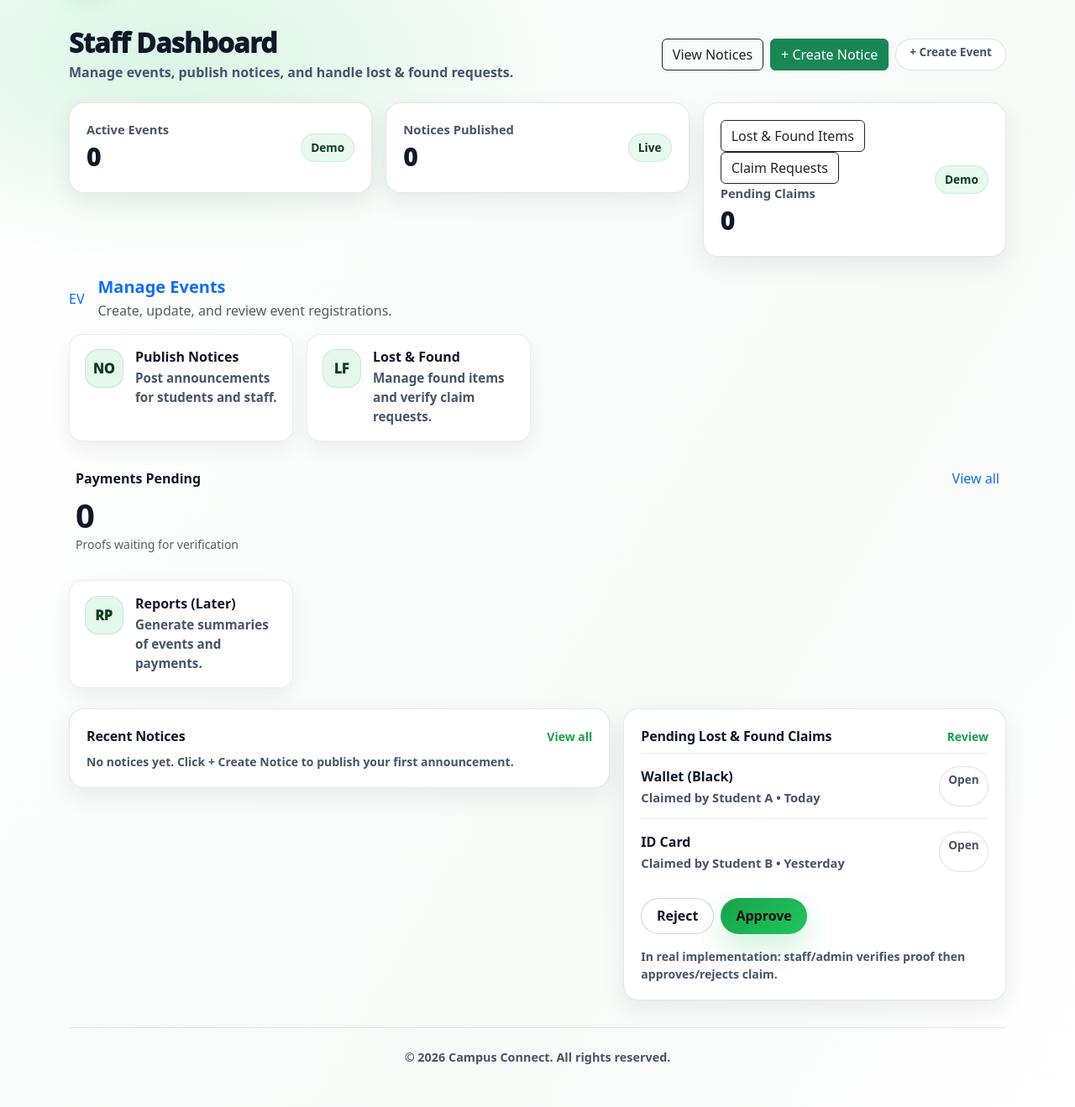
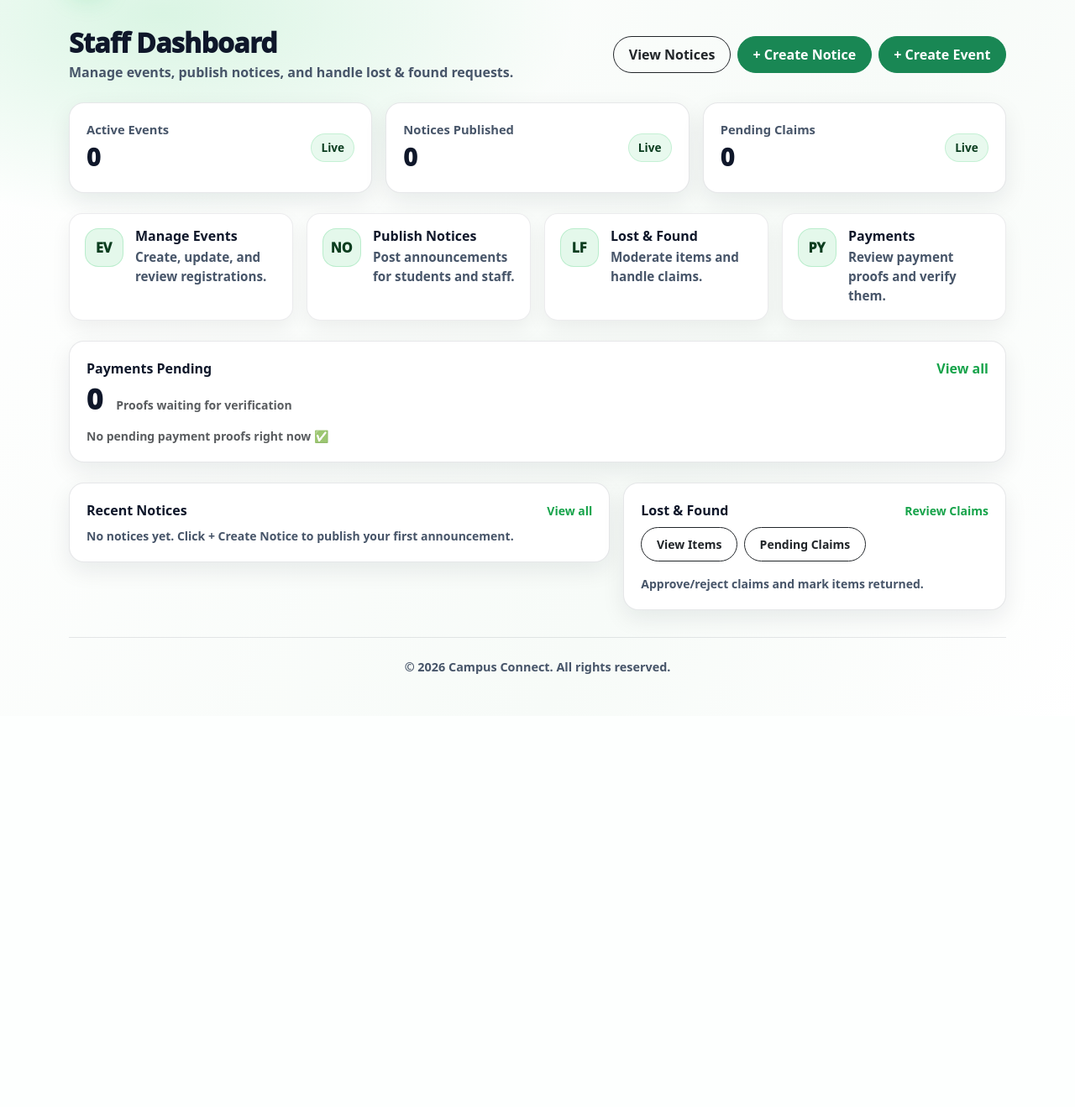
Before and after one commit to Rohitt-Giri/campus-connect, a Django app: page /staff/dashboard/ in a window 1280 px wide. Shown: the part 77-1396 px from the top of the page at 84% size. After the commit the page ends 880 px from the top, so only its background shows below. Run offline with Django 5.2, Linux system fonts and the light colour scheme; the visitor is signed in with stand-in values (Sample User, id 1); data comes from the database, SQL or seed files in the repository; data that the repository does not hold is empty.

Commit message:
Fourth Commit

```diff
--- a/events/views.py
+++ b/events/views.py
@@ -16,6 +16,8 @@ def _staff_or_admin(user):
     if getattr(user, "is_superuser", False) or getattr(user, "is_staff", False):
         return True
     return getattr(user, "role", None) in [User.Role.STAFF, User.Role.ADMIN]
+
+
 
 
 @login_required
--- a/staff/templates/staff/dashboard.html
+++ b/staff/templates/staff/dashboard.html
@@ -21,7 +21,6 @@
       --green2:#22c55e;
       --green-soft:#eafff1;
 
-      --shadow: 0 18px 45px rgba(15,23,42,0.10);
       --shadow2: 0 10px 28px rgba(15,23,42,0.08);
       --radius: 18px;
     }
@@ -63,40 +62,13 @@
       box-shadow: 0 14px 30px rgba(34,197,94,0.22);
     }
 
-    .btn-pill{
-      border-radius: 999px;
-      padding: .55rem 1.1rem;
-      font-weight: 800;
-    }
-    .btn-ghost{
-      border: 1px solid rgba(15,23,42,0.18);
-      background: #fff;
-      color: var(--text);
-    }
+    .btn-pill{ border-radius: 999px; padding: .55rem 1.1rem; font-weight: 800; }
+    .btn-ghost{ border: 1px solid rgba(15,23,42,0.18); background: #fff; color: var(--text); }
     .btn-ghost:hover{ background: #f8fafc; }
 
-    .btn-primary-cc{
-      border: 0;
-      border-radius: 999px;
-      padding: .6rem 1.15rem;
-      font-weight: 900;
-      color: #06120a;
-      background: linear-gradient(135deg, var(--green), var(--green2));
-      box-shadow: 0 16px 34px rgba(34,197,94,0.22);
-    }
-    .btn-primary-cc:hover{ filter: brightness(1.02); }
-
-    /* Layout */
     .wrap{ padding: 2rem 0 3rem; }
-    .page-title{
-      font-weight: 950;
-      letter-spacing: -0.02em;
-      margin-bottom: .25rem;
-    }
-    .sub{
-      color: var(--muted);
-      font-weight: 600;
-    }
+    .page-title{ font-weight: 950; letter-spacing: -0.02em; margin-bottom: .25rem; }
+    .sub{ color: var(--muted); font-weight: 600; }
 
     /* Cards */
     .cc-card{
@@ -108,22 +80,9 @@
     .cc-card-pad{ padding: 1.25rem; }
 
     /* Stats */
-    .stat{
-      display:flex;
-      justify-content:space-between;
-      align-items:center;
-      gap: 1rem;
-    }
-    .stat-label{
-      color: var(--muted);
-      font-weight: 800;
-      font-size: .92rem;
-    }
-    .stat-value{
-      font-weight: 950;
-      font-size: 1.8rem;
-      letter-spacing: -0.02em;
-    }
+    .stat{ display:flex; justify-content:space-between; align-items:center; gap: 1rem; }
+    .stat-label{ color: var(--muted); font-weight: 800; font-size: .92rem; }
+    .stat-value{ font-weight: 950; font-size: 1.8rem; letter-spacing: -0.02em; }
     .stat-badge{
       border-radius: 999px;
       padding: .35rem .7rem;
@@ -135,7 +94,7 @@
       white-space: nowrap;
     }
 
-    /* Actions */
+    /* Action Tiles */
     .action{
       display:flex;
       align-items:flex-start;
@@ -150,10 +109,8 @@
       transition: transform .12s ease;
       height: 100%;
     }
-    .action:hover{
-      transform: translateY(-2px);
-      color: var(--text);
-    }
+    .action:hover{ transform: translateY(-2px); color: var(--text); }
+
     .icon{
       width: 46px;
       height: 46px;
@@ -167,19 +124,10 @@
       color: #0b3d1f;
       flex: 0 0 auto;
     }
-    .action h6{
-      font-weight: 900;
-      margin: 0 0 .25rem;
-    }
-    .action p{
-      margin: 0;
-      color: var(--muted);
-      font-weight: 600;
-      line-height: 1.5;
-      font-size: .95rem;
-    }
+    .action h6{ font-weight: 900; margin: 0 0 .25rem; }
+    .action p{ margin: 0; color: var(--muted); font-weight: 600; line-height: 1.5; font-size: .95rem; }
 
-    /* List */
+    /* Lists */
     .list-item{
       display:flex;
       justify-content:space-between;
@@ -189,11 +137,7 @@
     }
     .list-item:first-child{ border-top: 0; padding-top: 0; }
     .list-title{ font-weight: 900; margin: 0 0 .15rem; }
-    .list-meta{
-      color: var(--muted);
-      font-weight: 600;
-      font-size: .92rem;
-    }
+    .list-meta{ color: var(--muted); font-weight: 600; font-size: .92rem; }
     .pill{
       border-radius: 999px;
       padding: .32rem .65rem;
@@ -248,13 +192,9 @@
         </div>
 
         <div class="d-flex gap-2 flex-wrap">
-          <!-- These URLs MUST exist in your project or Django will error -->
-          <a href="{% url 'notices:list' %}" class="btn btn-outline-dark">View Notices</a>
-          <a href="{% url 'notices:create' %}" class="btn btn-success">+ Create Notice</a>
-
-          <!-- Event module later -->
-          <a class="btn btn-success pill px-3" href="{% url 'events:create' %}">+ Create Event</a>
-
+          <a href="{% url 'notices:list' %}" class="btn btn-outline-dark btn-pill">View Notices</a>
+          <a href="{% url 'notices:create' %}" class="btn btn-success btn-pill">+ Create Notice</a>
+          <a href="{% url 'events:create' %}" class="btn btn-success btn-pill">+ Create Event</a>
         </div>
       </div>
 
@@ -267,7 +207,7 @@
                 <div class="stat-label">Active Events</div>
                 <div class="stat-value">{{ active_events|default:0 }}</div>
               </div>
-              <span class="stat-badge">Demo</span>
+              <span class="stat-badge">Live</span>
             </div>
           </div>
         </div>
@@ -288,34 +228,26 @@
           <div class="cc-card cc-card-pad">
             <div class="stat">
               <div>
-               <a href="{% url 'lostfound:staff_items' %}" class="btn btn-outline-dark">Lost & Found Items</a>
-                <a href="{% url 'lostfound:staff_claims' %}" class="btn btn-outline-dark">Claim Requests</a>
-
                 <div class="stat-label">Pending Claims</div>
                 <div class="stat-value">{{ pending_claims|default:0 }}</div>
               </div>
-              <span class="stat-badge">Demo</span>
+              <span class="stat-badge">Live</span>
             </div>
           </div>
         </div>
       </div>
 
-      <!-- Quick Actions -->
+      <!-- Quick Actions (clean + consistent) -->
       <div class="row g-3 mb-4">
-        <a href="{% url 'events:list' %}" class="text-decoration-none">
-          <div class="module-card hover-shadow">
-            <div class="d-flex align-items-center gap-3">
-              <div class="module-icon">EV</div>
-              <div>
-                <h5 class="fw-bold mb-1">Manage Events</h5>
-                <p class="text-muted mb-0">
-                  Create, update, and review event registrations.
-                </p>
-              </div>
+        <div class="col-md-6 col-lg-3">
+          <a class="action" href="{% url 'events:list' %}">
+            <div class="icon">EV</div>
+            <div>
+              <h6>Manage Events</h6>
+              <p>Create, update, and review registrations.</p>
             </div>
-          </div>
-        </a>
-
+          </a>
+        </div>
 
         <div class="col-md-6 col-lg-3">
           <a class="action" href="{% url 'notices:create' %}">
@@ -328,58 +260,76 @@
         </div>
 
         <div class="col-md-6 col-lg-3">
-          <a class="action" href="#" onclick="alert('Lost & Found module is coming next ✅'); return false;">
+          <a class="action" href="{% url 'lostfound:staff_items' %}">
             <div class="icon">LF</div>
             <div>
               <h6>Lost &amp; Found</h6>
-              <p>Manage found items and verify claim requests.</p>
+              <p>Moderate items and handle claims.</p>
             </div>
           </a>
         </div>
 
-        <div class="cardx p-3">
-  <div class="d-flex justify-content-between align-items-center mb-2">
-    <div class="fw-bold">Payments Pending</div>
-    <a class="text-decoration-none" href="{% url 'payments:staff_list' %}?status=pending">View all</a>
-  </div>
-
-  <div class="display-6 fw-bold">{{ payments_pending_count }}</div>
-  <div class="text-muted small">Proofs waiting for verification</div>
-
-  {% if pending_proofs %}
-    <div class="mt-3">
-      {% for p in pending_proofs %}
-        <div class="d-flex justify-content-between align-items-center border-top pt-2 mt-2">
-          <div>
-            <div class="fw-semibold">{{ p.registration.event.title }}</div>
-            <div class="text-muted small">by {{ p.registration.user.username }}</div>
-          </div>
-          <a class="btn btn-outline-dark btn-sm pill" href="{% url 'payments:staff_review' p.id %}">Review</a>
-        </div>
-      {% endfor %}
-    </div>
-  {% endif %}
-</div>
-
         <div class="col-md-6 col-lg-3">
-          <a class="action" href="#" onclick="alert('Reports module is later ✅'); return false;">
-            <div class="icon">RP</div>
+          <a class="action" href="{% url 'payments:staff_list' %}?status=pending">
+            <div class="icon">PY</div>
             <div>
-              <h6>Reports (Later)</h6>
-              <p>Generate summaries of events and payments.</p>
+              <h6>Payments</h6>
+              <p>Review payment proofs and verify them.</p>
             </div>
           </a>
         </div>
       </div>
 
+      <!-- Pending Payments Card (visual box) -->
+      <div class="row g-3 mb-4">
+        <div class="col-lg-12">
+          <div class="cc-card cc-card-pad">
+            <div class="d-flex justify-content-between align-items-center mb-2">
+              <div class="fw-bold" style="font-weight:950;">Payments Pending</div>
+              <a class="text-decoration-none" style="font-weight:800; color: var(--green);"
+                 href="{% url 'payments:staff_list' %}?status=pending">View all</a>
+            </div>
+
+            <div class="d-flex align-items-end gap-3 flex-wrap">
+              <div style="font-weight:950; font-size:2.1rem; line-height:1;">
+                {{ payments_pending_count|default:0 }}
+              </div>
+              <div class="text-muted small" style="font-weight:700;">
+                Proofs waiting for verification
+              </div>
+            </div>
+
+            {% if pending_proofs %}
+              <div class="mt-3">
+                {% for p in pending_proofs %}
+                  <div class="list-item">
+                    <div>
+                      <div class="list-title">{{ p.registration.event.title }}</div>
+                      <div class="list-meta">by {{ p.registration.user.username }}</div>
+                    </div>
+                    <a class="btn btn-outline-dark btn-pill btn-sm"
+                       href="{% url 'payments:staff_review' p.id %}">Review</a>
+                  </div>
+                {% endfor %}
+              </div>
+            {% else %}
+              <div class="mt-3 text-muted small" style="font-weight:700;">
+                No pending payment proofs right now ✅
+              </div>
+            {% endif %}
+          </div>
+        </div>
+      </div>
+
       <!-- Two panels -->
       <div class="row g-3">
-        <!-- Recent Notices (real DB-friendly section) -->
+        <!-- Recent Notices -->
         <div class="col-lg-7">
           <div class="cc-card cc-card-pad">
             <div class="d-flex justify-content-between align-items-center mb-2">
-              <div class="fw-bold" style="font-weight:950; letter-spacing:-0.01em;">Recent Notices</div>
-              <a href="{% url 'notices:list' %}" class="small" style="font-weight:800; color: var(--green); text-decoration:none;">View all</a>
+              <div class="fw-bold" style="font-weight:950;">Recent Notices</div>
+              <a href="{% url 'notices:list' %}" class="small"
+                 style="font-weight:800; color: var(--green); text-decoration:none;">View all</a>
             </div>
 
             {% if recent_notices %}
@@ -402,38 +352,22 @@
           </div>
         </div>
 
-        <!-- Pending Claims (demo) -->
+        <!-- Quick Lost & Found shortcuts -->
         <div class="col-lg-5">
           <div class="cc-card cc-card-pad">
             <div class="d-flex justify-content-between align-items-center mb-2">
-              <div class="fw-bold" style="font-weight:950; letter-spacing:-0.01em;">Pending Lost &amp; Found Claims</div>
-              <a href="#" class="small" style="font-weight:800; color: var(--green); text-decoration:none;"
-                 onclick="alert('Lost & Found module is coming next ✅'); return false;">Review</a>
+              <div class="fw-bold" style="font-weight:950;">Lost &amp; Found</div>
+              <a href="{% url 'lostfound:staff_claims' %}" class="small"
+                 style="font-weight:800; color: var(--green); text-decoration:none;">Review Claims</a>
             </div>
 
-            <div class="list-item">
-              <div>
-                <div class="list-title">Wallet (Black)</div>
-                <div class="list-meta">Claimed by Student A • Today</div>
-              </div>
-              <span class="pill">Open</span>
-            </div>
-
-            <div class="list-item">
-              <div>
-                <div class="list-title">ID Card</div>
-                <div class="list-meta">Claimed by Student B • Yesterday</div>
-              </div>
-              <span class="pill">Open</span>
-            </div>
-
-            <div class="mt-3 d-flex gap-2 flex-wrap">
-              <a class="btn btn-pill btn-ghost" href="#" onclick="return false;">Reject</a>
-              <a class="btn btn-primary-cc" href="#" onclick="return false;">Approve</a>
+            <div class="mt-2 d-flex gap-2 flex-wrap">
+              <a class="btn btn-outline-dark btn-pill btn-sm" href="{% url 'lostfound:staff_items' %}">View Items</a>
+              <a class="btn btn-outline-dark btn-pill btn-sm" href="{% url 'lostfound:staff_claims' %}?status=pending">Pending Claims</a>
             </div>
 
             <div class="mt-3 small" style="color:var(--muted); font-weight:700;">
-              In real implementation: staff/admin verifies proof then approves/rejects claim.
+              Approve/reject claims and mark items returned.
             </div>
           </div>
         </div>
@@ -444,5 +378,10 @@
       </footer>
     </div>
   </main>
+
+  <!-- Auto refresh (counts + cards) -->
+  <script>
+    setInterval(() => window.location.reload(), 30000);
+  </script>
 </body>
 </html>
```
